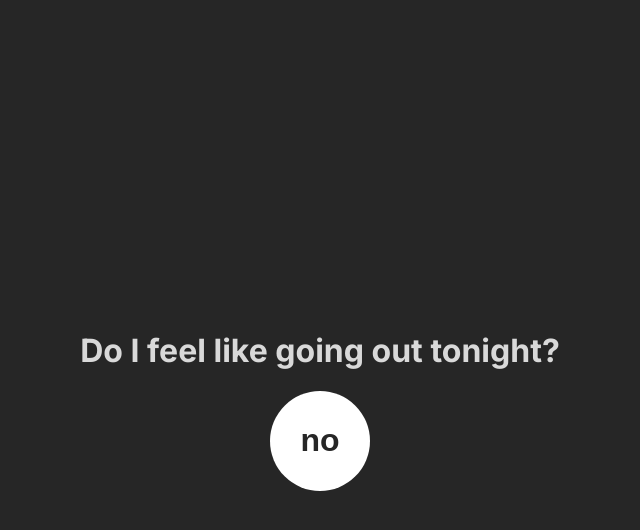
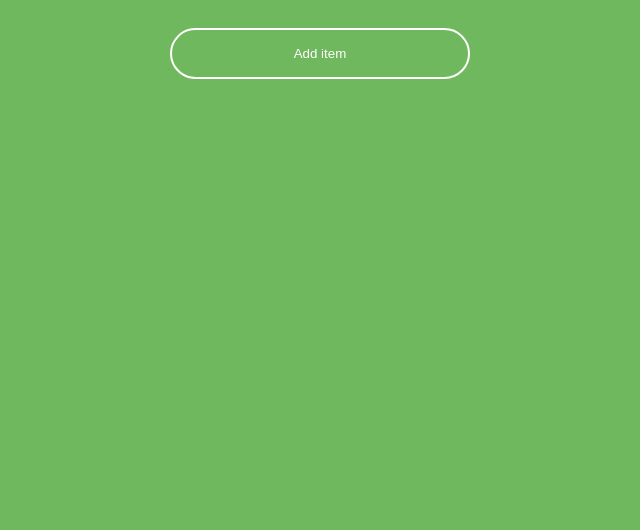
Before and after one commit to 0xYurii/Chef-Claude, a React (Vite) app: page / in a window 1280 px wide. Shown: the top 530 px of the page, without its empty margins (320-960 px from the left). Built offline with nearby package versions, Linux system fonts and the light colour scheme.

Commit message:
feat: refactor App component to remove unused header and ingredient form styles, and update layout

```diff
--- a/src/App.jsx
+++ b/src/App.jsx
@@ -1,18 +1,27 @@
-
-import {useState } from "react"
+import React from "react"
 
 export default function App() {
-    const [status, setStatus]=useState(false);
+  const [myFavoriteThings, setMyFavoriteThings] = React.useState([])
 
+  const allFavoriteThings = ["💦🌹", "😺", "💡🫖", "🔥🧤", "🟤🎁",
+  "🐴", "🍎🥧", "🚪🔔", "🛷🔔", "🥩🍝"]
+  const thingsElements = myFavoriteThings.map(thing => <p key={thing}>{thing}</p>)
 
-    return (
-        <main>
-            <h1 className="title">Do I feel like going out tonight?</h1>
-            <button
-              className="value"
-              onClick={()=>{setStatus(!status)}}
+  function addFavoriteThing() {
+    /**
+     * Challenge: you do it!
+     * Every time "Add item" is clicked, it should add another string
+     * "Test" to the list on the page
+     */
+    setMyFavoriteThings(prev =>[...prev, "test"])
+  }
 
-            > {status ? "yes":"no"} </button>
-        </main>
-    )
+  return (
+    <main>
+      <button onClick={addFavoriteThing}>Add item</button>
+      <section aria-live="polite">
+        {thingsElements}
+      </section>
+    </main>
+  )
 }
--- a/src/index.css
+++ b/src/index.css
@@ -1,82 +1,12 @@
-/* * {
-    box-sizing: border-box;
-}
-
-body {
-    margin: 0;
-    font-family: Inter, sans-serif;
-    background-color: #FAFAF8;
-}
-
-header {
-    display: flex;
-    justify-content: center;
-    align-items: center;
-    gap: 11px;
-    height: 80px;
-    background-color: white;
-    box-shadow: 0px 1px 3px 0px rgba(0, 0, 0, 0.10), 0px 1px 2px 0px rgba(0, 0, 0, 0.06);
-}
-
-header > img {
-    width: 50px;
-}
-
-header > h1 {
-    font-weight: 400;
-}
-
-main {
-    padding: 30px 30px 10px;
-}
-
-.add-ingredient-form {
-    display: flex;
-    justify-content: center;
-    gap: 12px;
-    height: 38px;
-}
-
-.add-ingredient-form > input {
-    border-radius: 6px;
-    border: 1px solid #D1D5DB;
-    padding: 9px 13px;
-    box-shadow: 0px 1px 2px 0px rgba(0, 0, 0, 0.05);
-    flex-grow: 1;
-    min-width: 150px;
-    max-width: 400px;
-}
-
-.add-ingredient-form > button {
-    font-family: Inter, sans-serif;
-    border-radius: 6px;
-    border: none;
-    background-color: #141413;
-    color: #FAFAF8;
-    width: 150px;
-    font-size: 0.875rem;
-    font-weight: 500;
-}
-
-.add-ingredient-form > button::before {
-    content: "+";
-    margin-right: 5px;
-} */
-
 * {
     box-sizing: border-box;
 }
 
 body {
-    margin: 0;
-    font-family: 'Inter', sans-serif;
-    background-color: #262626;
-    color: #D9D9D9;
+    background-color: #70B85D;
+    color: white;
     padding: 20px;
-    height: 100vh;
-    display: flex;
-    justify-content: center;
-    align-items: center;
+    font-size: 1.3rem;
 }
 
 main {
@@ -85,21 +15,29 @@ main {
     align-items: center;
 }
 
-main > .title {
-    text-align: center;
+button {
+    width: 100%;
+    max-width: 300px;
+    background-color: transparent;
+    padding: 1rem;
+    color: white;
+    border: 2px solid white;
+    border-radius: 50px;
+    cursor: pointer;
+    font-family: 'Karla', sans-serif;
+    margin-bottom: 20px;
 }
 
-main > .value {
-    background-color: white;
-    border: none;
-    border-radius: 50%;
-    height: 100px;
-    width: 100px;
-    display: flex;
-    justify-content: center;
-    align-items: center;
-    color: #262626;
+button:hover {
+    background-color: #FFFEF1;
+    color: #2C5E2E;
+}
+
+button:focus {
+    outline: 0;
+}
+
+p {
+    margin-block: 10px;
     font-size: 2rem;
-    font-weight: bold;
-    cursor: pointer;
 }
```
